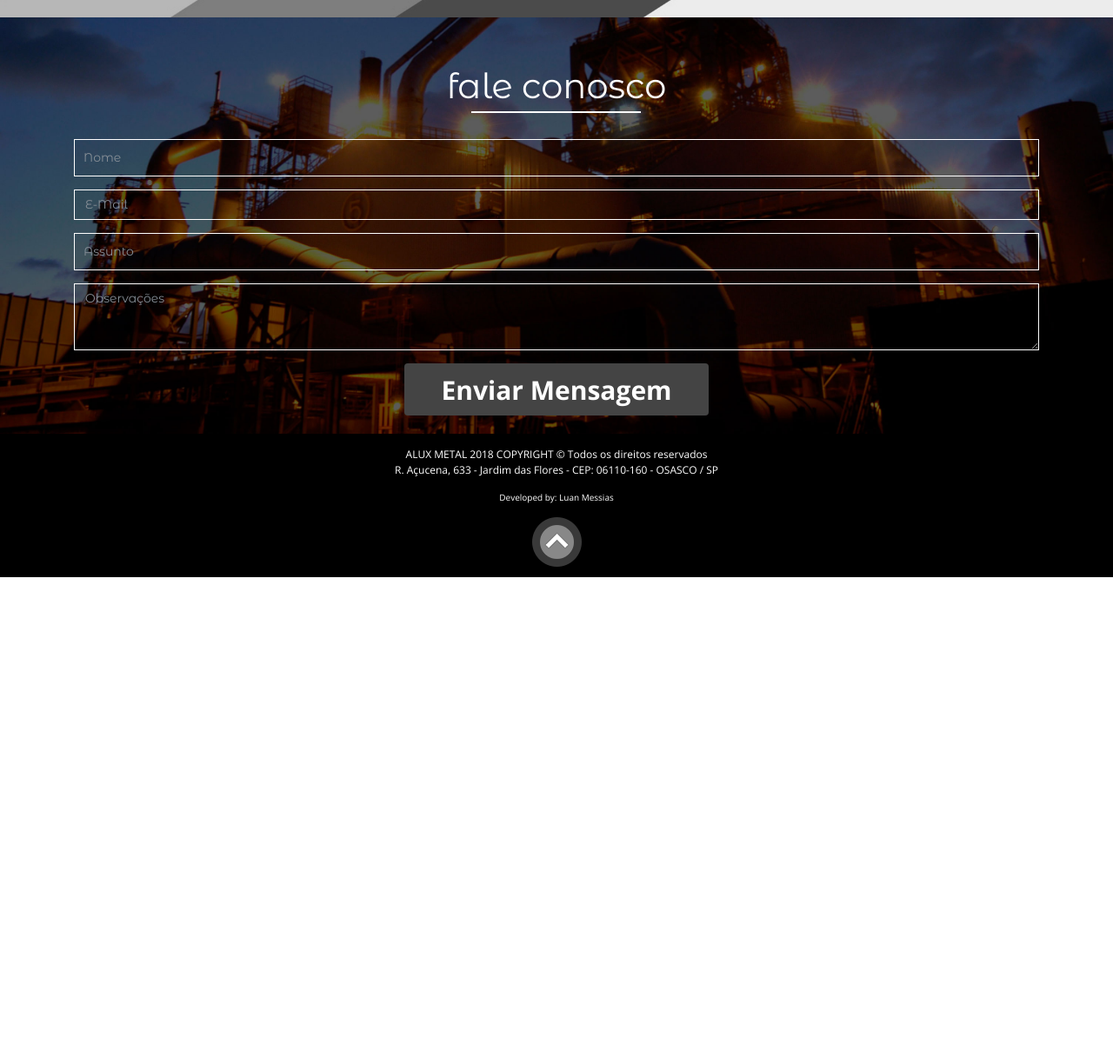
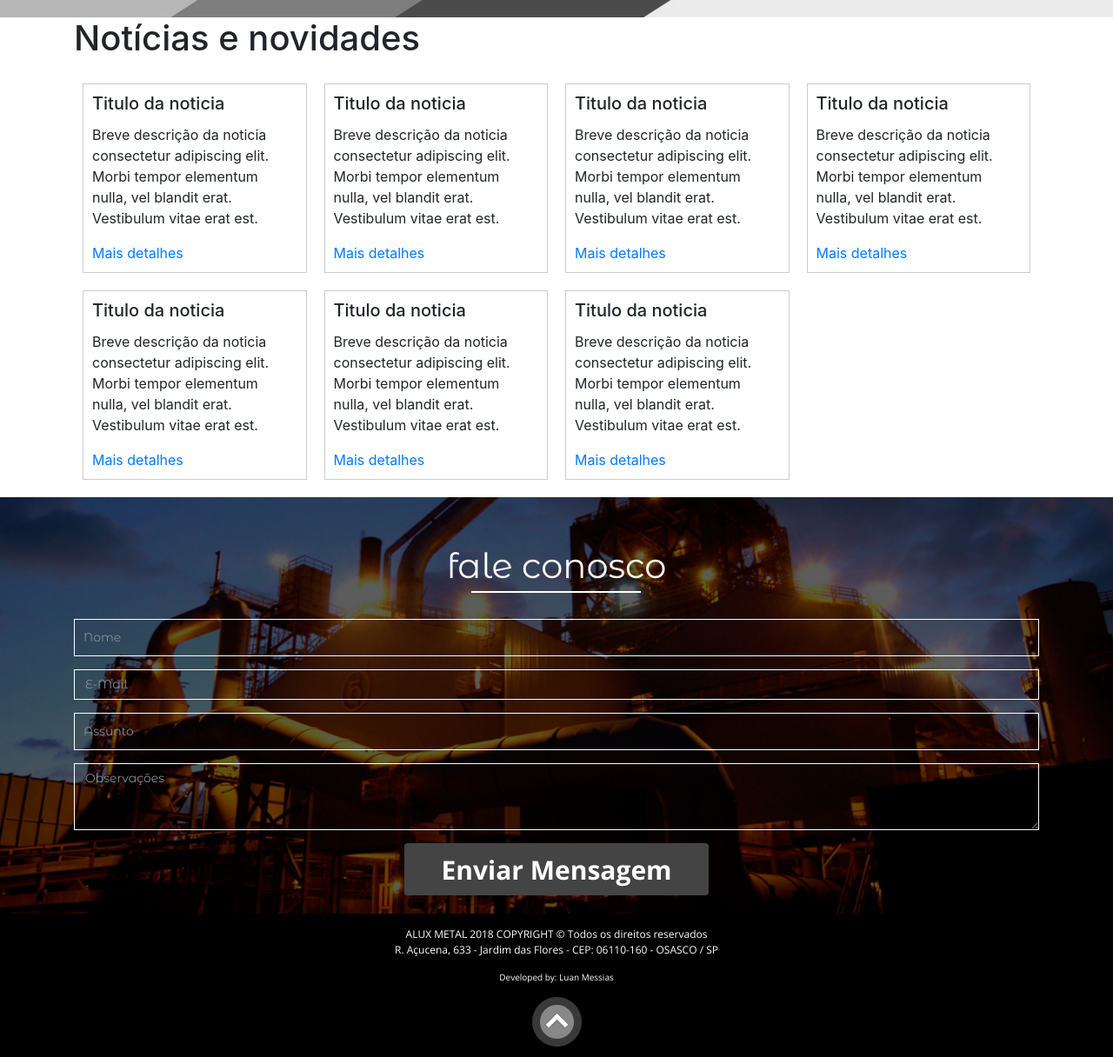
Before and after one commit to luanmessias/alux-metal, a Jekyll site: the page built from index.md, in a window 1280 px wide. Shown: the part 1194-2410 px from the top of the page at 87% size. Built offline with Jekyll 4.4.1, drawn with Linux system fonts in a browser that asks for light colours; nearby versions of some CDN libraries; before the commit the page ends 1858 px from its top, so only the background shows below that.

```diff
--- a/_layouts/home.html
+++ b/_layouts/home.html
@@ -11,6 +11,16 @@ cards:
     - icon: "fa-star"
       title: "Valores"
       desc: "Ética nos relacionamentos e negócios <br> Sucesso em equipe e treinamento mutuo <br> Compromisso com qualidade e atendimento."
+
+news:
+    - title: "Titulo da notícia"
+      desc: "Lorem ipsum dolor sit amet, consectetur adipiscing elit. Vestibulum aliquet enim vitae nunc ornare, at pretium odio cursus. Lorem ipsum dolor sit amet, consectetur adipiscing elit. In hac habitasse platea dictumst. Fusce quis elit a enim aliquam gravida eget eu quam. Maecenas tincidunt ac nisi non aliquet. "
+    - title: "Titulo da notícia"
+      desc: "Lorem ipsum dolor sit amet, consectetur adipiscing elit. Vestibulum aliquet enim vitae nunc ornare, at pretium odio cursus. Lorem ipsum dolor sit amet, consectetur adipiscing elit. In hac habitasse platea dictumst. Fusce quis elit a enim aliquam gravida eget eu quam. Maecenas tincidunt ac nisi non aliquet. "
+    - title: "Titulo da notícia"
+      desc: "Lorem ipsum dolor sit amet, consectetur adipiscing elit. Vestibulum aliquet enim vitae nunc ornare, at pretium odio cursus. Lorem ipsum dolor sit amet, consectetur adipiscing elit. In hac habitasse platea dictumst. Fusce quis elit a enim aliquam gravida eget eu quam. Maecenas tincidunt ac nisi non aliquet. "
+    - title: "Titulo da notícia"
+      desc: "Lorem ipsum dolor sit amet, consectetur adipiscing elit. Vestibulum aliquet enim vitae nunc ornare, at pretium odio cursus. Lorem ipsum dolor sit amet, consectetur adipiscing elit. In hac habitasse platea dictumst. Fusce quis elit a enim aliquam gravida eget eu quam. Maecenas tincidunt ac nisi non aliquet. "
 
 ---
 
@@ -50,4 +60,25 @@ cards:
         </div>
     </div>
 
+    <div class="container-fluid inpage-titles">
+        <div class="container">
+            <h1>Notícias e novidades</h1>
+        </div>
+    </div>
+
+    <div class="news container">
+
+        <div class="card-group">
+            {% for post in site.posts %}
+                <div class="card">
+                    <div class="card-body">
+                        <h5 class="card-title">{{ post.title }}</h5>
+                        <p class="card-text">{{ post.desc }}</p>
+                        <a class="post-link" href="{{ post.url | prepend: site.baseurl }}">Mais detalhes</a>
+                    </div>
+                </div>
+            {% endfor %}
+        </div>
+    </div>
+
 </div>
--- /dev/null
+++ b/_posts/2025-05-28-titulo-da-noticia.html
@@ -0,0 +1,30 @@
+---
+layout: post
+title:  "Titulo da noticia"
+desc:   "Breve descrição da noticia consectetur adipiscing elit. Morbi tempor elementum nulla, vel blandit erat. Vestibulum vitae erat est."
+date:   2018-05-28 19:33:27
+categories: jekyll update
+---
+<div class="news-details container">
+
+    <span>
+        Lorem ipsum dolor sit amet, consectetur adipiscing elit. Morbi tempor elementum nulla, vel blandit erat. Vestibulum vitae erat est. Praesent rhoncus eros sit amet eleifend tincidunt. Morbi justo mauris, congue non felis venenatis, egestas congue nibh. Fusce ut urna id leo interdum laoreet. Quisque bibendum lectus lectus, quis lacinia leo hendrerit in. Aliquam dignissim sem ac est dapibus bibendum.
+    </span>
+    <br><br>
+    <span>
+        Duis eu libero tellus. Aenean nec mi risus. Suspendisse id eros vitae diam maximus commodo. Duis viverra, velit id auctor porta, orci nunc rutrum nisi, vitae rhoncus lectus est ut mauris. Proin viverra porta suscipit. Vivamus volutpat et orci in porttitor. Fusce rhoncus eu orci quis vehicula. Duis suscipit dignissim est quis dictum. Proin non neque in nunc maximus molestie nec nec justo. Etiam rutrum eu turpis quis fringilla.
+    </span>
+    <br><br>
+    <span>
+        Morbi felis neque, convallis eget porta quis, condimentum ac erat. Vestibulum lorem nisl, elementum eget euismod ornare, ornare sed tortor. Donec venenatis ligula ut orci aliquam eleifend. Integer laoreet ut massa et porttitor. Maecenas ante dolor, rutrum et scelerisque tempus, pulvinar eget magna. Nam fringilla lacinia sem, id viverra orci iaculis ut. In molestie scelerisque risus nec congue. In fermentum tincidunt ullamcorper. Fusce volutpat eleifend massa, sit amet commodo nisl ultricies vitae.
+    </span>
+    <br><br>
+    <span>
+        Integer fermentum ipsum ac molestie ornare. Pellentesque mollis ultrices neque eu maximus. Cras elementum mauris ultrices, facilisis massa id, gravida dui. Phasellus tristique lacinia velit quis fermentum. Duis tempus tempus turpis at tincidunt. Cras metus lectus, euismod a libero placerat, euismod viverra leo. Suspendisse sed condimentum diam. Sed accumsan urna felis, a malesuada neque molestie a.
+    </span>
+    <br><br>
+    <span>
+        Donec porta tempus sem, sed accumsan neque molestie vitae. Donec tortor ex, consequat in diam a, malesuada placerat risus. Sed maximus orci ac auctor rutrum. Mauris hendrerit pretium magna, nec interdum ante. Aliquam erat volutpat. Aenean lobortis lobortis turpis eu maximus. Donec eget tellus et nisi molestie tristique. Quisque sit amet cursus odio, eu feugiat purus. Etiam rutrum volutpat nibh, sit amet eleifend neque ultrices vel. In sed lectus in ante volutpat sollicitudin in at diam. Interdum et malesuada fames ac ante ipsum primis in faucibus.
+    </span>
+
+</div>
--- a/_sass/styles_partials/pages/_home.scss
+++ b/_sass/styles_partials/pages/_home.scss
@@ -313,6 +313,7 @@
     .container-video {
         @include bgimg("bgvideo.jpg");
         background-size: cover;
+        background-attachment: fixed;
     }
     .videoContainer {
         @include transition;
@@ -338,6 +339,43 @@
     }
 }
 
+%home-news{
+    .news-cont{
+        @include box-sizing;
+        padding: 20px;
+    }
+    .news{
+        .card-group{
+            @include flexbox(flex, row, wrap, flex-start, inherit, flex-start);
+            padding: 10px 0px;
+
+            .card{
+                @include box-sizing;
+                padding: 10px;
+                flex: inherit;
+                margin: 10px;
+                border: 1px solid #CCC;
+                @media (max-width: $res-xs) {
+                    width: 100%;
+                }
+                // Medium devices (tablets, 768px and up)
+                @media (max-width: $res-sm) {
+                    width: calc(50% - 10px);
+                }
+                // Large devices (desktops, 992px and up)
+                @media (min-width: $res-md) {
+                    width: calc(33.333% - 10px);
+                }
+                // Extra large devices (large desktops, 1200px and up)
+                @media (min-width: $res-xl) {
+                    width: calc(25% - 20px);
+                }
+
+            }
+        }
+    }
+}
+
 // HOME - CALLS
 // ====================================================================
 body {
@@ -348,4 +386,5 @@ body {
     @extend %home-produtos;
     @extend %home-social;
     @extend %home-video;
+    @extend %home-news;
 }
```
Also changed, not shown: _layouts/post.html (+12 -17 lines), _posts/2018-05-28-welcome-to-jekyll.markdown (deleted, +0 -26 lines), _posts/2019-05-28-titulo-da-noticia.html (added, +30 -0 lines), _posts/2020-05-28-titulo-da-noticia.html (added, +30 -0 lines), _posts/2021-05-28-titulo-da-noticia.html (added, +30 -0 lines), _posts/2022-05-28-titulo-da-noticia.html (added, +30 -0 lines), _posts/2023-05-28-titulo-da-noticia.html (added, +30 -0 lines), _posts/2024-05-28-titulo-da-noticia.html (added, +30 -0 lines).
